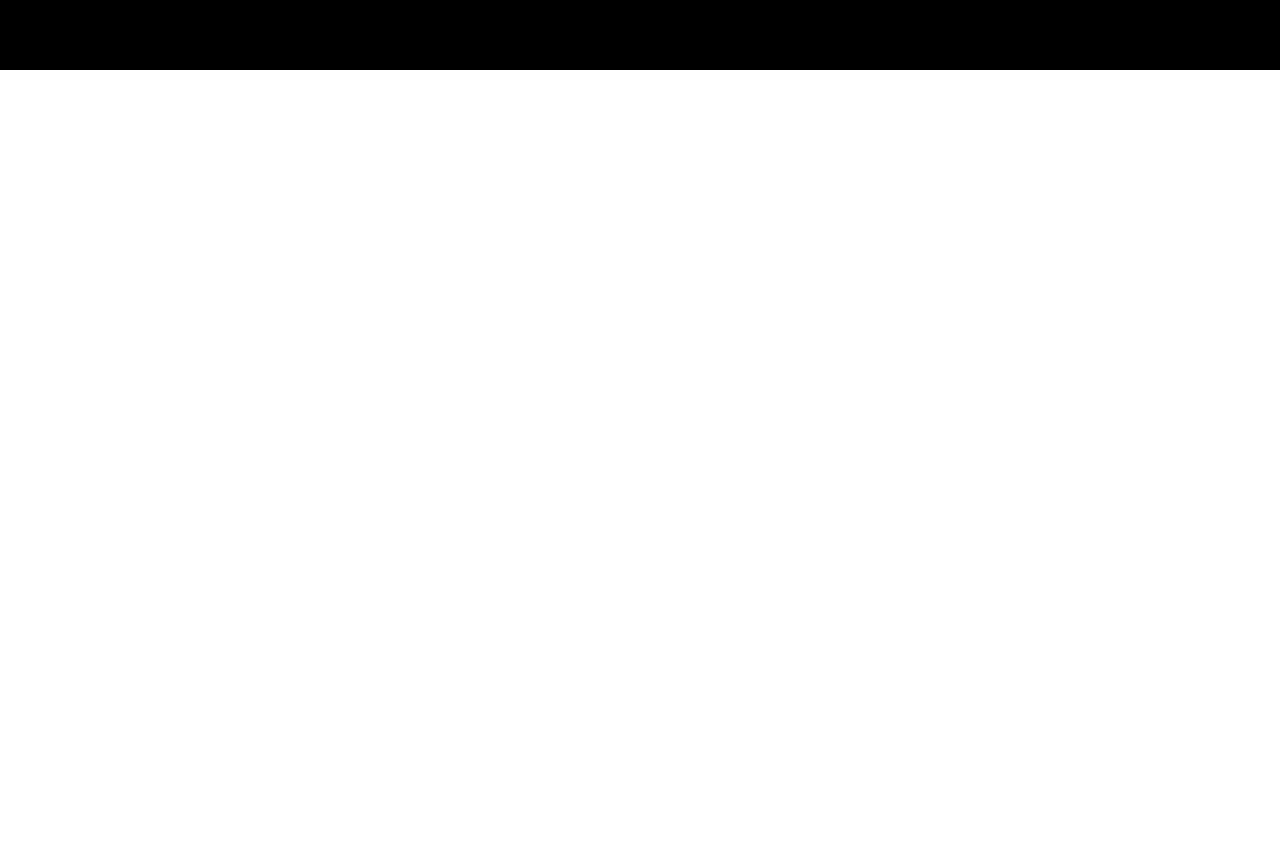
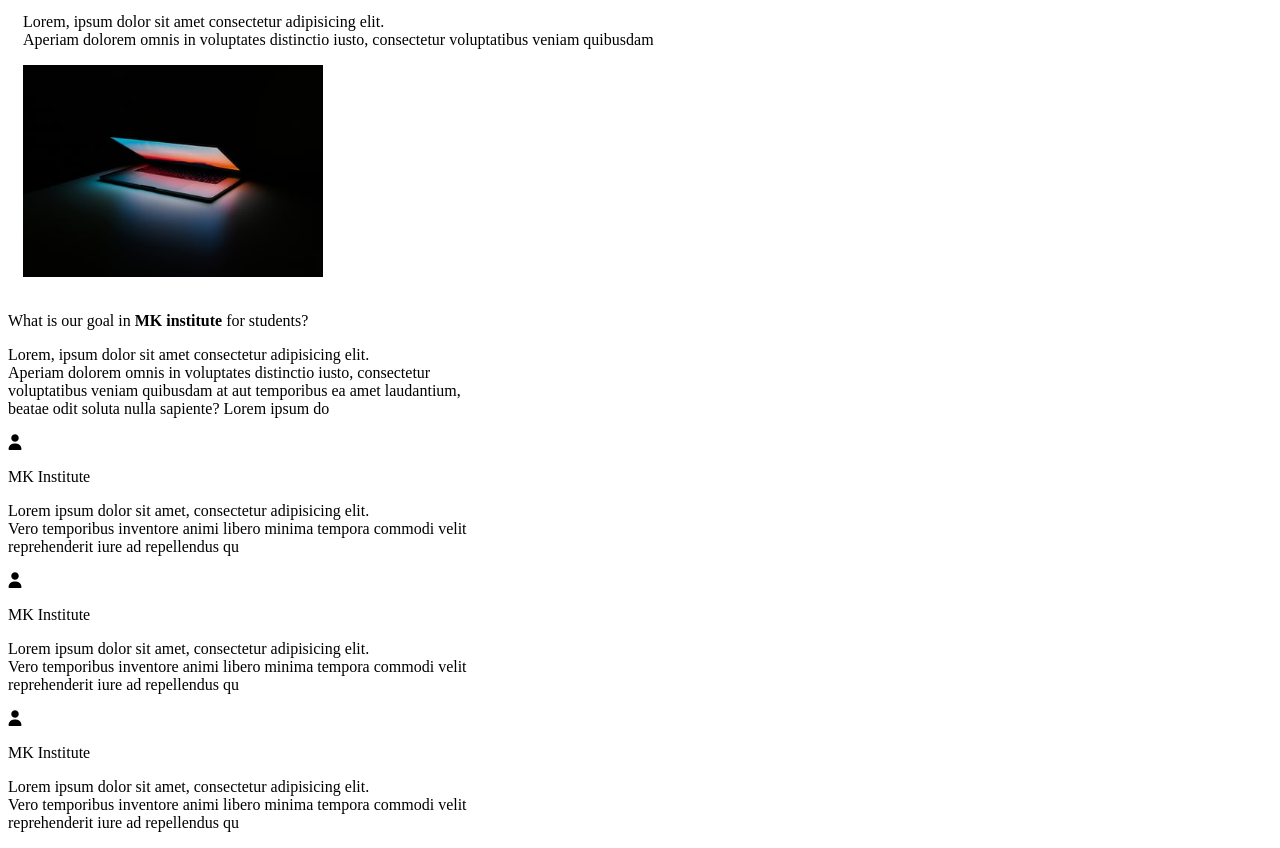
Before and after one commit to adejoropeter/fb-challenge, a plain HTML site: page index.html in a window 1280 px wide. Shown: the part 959-1807 px from the top of the page. Before the commit the page ends 1029 px from the top, so only its background shows below. Drawn offline with Linux system fonts and the light colour scheme; files whose address does not match are found by name.

Commit message:
updated html file

```diff
--- a/index.html
+++ b/index.html
@@ -6,15 +6,7 @@
         <meta http-equiv="X-UA-Compatible" content="IE=edge">
         <meta name="viewport" content="width=device-width, initial-scale=1.0">
         <title>Document</title>
-                        <!-- <link rel="stylesheet" href="css/all.css"> -->
-
-                <link rel="stylesheet" href="css\style.css">
-<!-- css\all.css -->
-                <!-- <link rel="stylesheet" href="css/all.css"> -->
-
-                <!-- <link rel="stylesheet" href="css\fontawesome.css"> -->
-        <!-- <link rel="stylesheet" type="text/css" href="C:\Users\HP\Desktop\fb-challenge\css\all.css"> -->
-
+        <link rel="stylesheet" href="C:\Users\HP\Desktop\project4\Cascading Style Sheet\pro.css">
         <link rel="stylesheet" href="C:\Users\HP\Desktop\project4\css\all.css">
     </head>
 
@@ -41,7 +33,7 @@
 
             </div>
             <div>
-                <img src="images/laptop1.jpg" alt="" width="160px">
+                <img src="images/istockphoto-1017945710-612x612.jpg" alt="" width="160px">
             </div>
         </section>
         <section class="section-three">
@@ -108,6 +100,40 @@
             </div>
         </section>
         <section class="section-five">
+            <div>
+                <p class="wha">What is our goal in <strong>MK institute </strong>for students&quest;</p>
+                <p class="lore">
+                    Lorem, ipsum dolor sit amet consectetur adipisicing elit. <br> Aperiam dolorem omnis in voluptates
+                    distinctio iusto, consectetur<br> voluptatibus veniam quibusdam at aut temporibus ea amet
+                    laudantium, <br>
+                    beatae odit soluta nulla sapiente? Lorem ipsum do
+                </p>
+            </div>
+            <div class="sec-5">
+                <div class="piro">
+                    <i class="fas fa-user"></i>
+                    <p class="intel">MK Institute</p>
+                    <p class="long">Lorem ipsum dolor sit amet, consectetur adipisicing elit. <br> Vero temporibus
+                        inventore
+                        animi libero minima tempora commodi velit <br> reprehenderit iure ad repellendus qu
+                </div>
+                <div class="piro">
+                    <i class="fas fa-user"></i>
+                    <p class="intel">MK Institute</p>
+                    <p class="long">Lorem ipsum dolor sit amet, consectetur adipisicing elit. <br> Vero temporibus
+                        inventore
+                        animi libero minima tempora commodi velit <br> reprehenderit iure ad repellendus qu
+                </div>
+                <div class="piro">
+                    <i class="fas fa-user"></i>
+                    <p class="intel">MK Institute</p>
+                    <p class="long">Lorem ipsum dolor sit amet, consectetur adipisicing elit. <br> Vero temporibus
+                        inventore
+                        animi libero minima tempora commodi velit <br> reprehenderit iure ad repellendus qu
+                </div>
+            </div>
+        </section>
+        <section class="section-6">
 
         </section>
 
```
